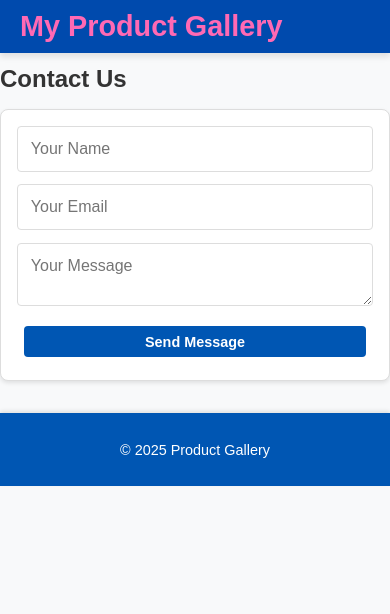
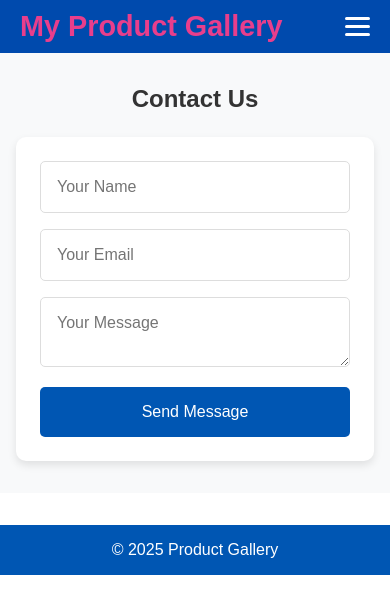
Before and after one commit to daliatawalbeh0/Softwie, a website: page Frontend/contact.html in a window 390 px wide. Drawn offline with Linux system fonts and the light colour scheme; no server answers.

Commit message:
fix the contact and about style

```diff
--- /dev/null
+++ b/Frontend/about.css
@@ -0,0 +1,115 @@
+/* General Reset */
+* {
+    margin: 0;
+    padding: 0;
+    box-sizing: border-box;
+    font-family: Arial, sans-serif;
+  }
+
+  /* Navbar Styling */
+  .navbar {
+    display: flex;
+    justify-content: space-between;
+    align-items: center;
+    padding: 1rem 2rem;
+    background-color: #0056b3;
+    color: white;
+  }
+
+  .navbar .logo {
+    font-size: 1.8rem;
+    font-weight: bold;
+    color: #e83e8c;
+  }
+
+  .nav-links {
+    list-style: none;
+    display: flex;
+    gap: 1.5rem;
+  }
+
+  .nav-links a {
+    text-decoration: none;
+    color: white;
+    font-size: 1rem;
+  }
+
+  .nav-links .active {
+    font-weight: bold;
+    text-decoration: underline;
+    color: #e83e8c;
+  }
+
+  .hamburger {
+    display: none;
+    flex-direction: column;
+    gap: 0.3rem;
+    cursor: pointer;
+  }
+
+  .hamburger span {
+    width: 25px;
+    height: 3px;
+    background-color: white;
+  }
+
+  /* About Us Section */
+  main {
+    padding: 3rem 1rem;
+    background-color: #f8f9fa;
+    text-align: center;
+  }
+
+  h2 {
+    font-size: 2.5rem;
+    margin-bottom: 1.5rem;
+    color: #333;
+  }
+
+  p {
+    font-size: 1.2rem;
+    color: #ffffff;
+    line-height: 1.8;
+    max-width: 800px;
+    margin: 0 auto;
+  }
+
+  /* Footer */
+  footer {
+    background-color: #0056b3;
+    color: white;
+    text-align: center;
+    padding: 1rem 0;
+    margin-top: 2rem;
+  }
+
+  /* Responsive Design */
+  @media (max-width: 768px) {
+    .nav-links {
+      display: none;
+      flex-direction: column;
+      background-color: #0056b3;
+      position: absolute;
+      top: 60px;
+      right: 0;
+      width: 100%;
+      padding: 1rem 0;
+    }
+
+    .nav-links.active {
+      display: flex;
+    }
+
+    .hamburger {
+      display: flex;
+    }
+
+    h2 {
+      font-size: 2rem;
+    }
+
+    p {
+      font-size: 1rem;
+      padding: 0 1rem;
+    }
+  }
--- /dev/null
+++ b/Frontend/contact.css
@@ -0,0 +1,180 @@
+/* General Reset */
+* {
+    margin: 0;
+    padding: 0;
+    box-sizing: border-box;
+    font-family: Arial, sans-serif;
+  }
+
+
+/* Header Styling */
+header {
+    background-color: #004aad;
+    padding: 10px 20px;
+    color: white;
+    box-shadow: 0 4px 6px rgba(0, 0, 0, 0.1);
+}
+
+.navbar {
+    display: flex;
+    justify-content: space-between;
+    align-items: center;
+    flex-wrap: wrap; /* Ensure items wrap on smaller screens */
+}
+
+.logo {
+    font-size: 1.8rem;
+    font-weight: bold;
+    color: #e83e8c;
+}
+
+.nav-links {
+    list-style: none;
+    display: flex;
+    gap: 1.5rem;
+}
+
+.nav-links a {
+    text-decoration: none;
+    color: white;
+    font-weight: bold;
+    transition: color 0.3s;
+}
+
+.nav-links a:hover,
+.nav-links a.active {
+    color: #e83e8c;
+}
+
+/* Hamburger Menu (Shown on smaller screens) */
+.hamburger {
+    display: none;
+    flex-direction: column;
+    gap: 5px;
+    cursor: pointer;
+}
+
+.hamburger span {
+    width: 25px;
+    height: 3px;
+    background: white;
+    border-radius: 5px;
+}
+
+/* Responsive Nav */
+@media (max-width: 768px) {
+    .nav-links {
+        display: none;
+        flex-direction: column;
+        background-color: #0056b3;
+        position: absolute;
+        top: 60px;
+        right: 0;
+        width: 100%;
+        text-align: center;
+        padding: 1em 0;
+    }
+
+    .nav-links.active {
+        display: flex;
+    }
+
+    .hamburger {
+        display: flex;
+    }
+}
+
+
+  /* Contact Section */
+  main {
+    padding: 2rem 1rem;
+    background-color: #f8f9fa;
+    text-align: center;
+  }
+
+  h2 {
+    font-size: 2rem;
+    margin-bottom: 1.5rem;
+    color: #333;
+  }
+
+  form {
+    max-width: 500px;
+    margin: 0 auto;
+    background-color: white;
+    padding: 2rem;
+    border-radius: 10px;
+    box-shadow: 0 4px 8px rgba(0, 0, 0, 0.1);
+  }
+
+  form input,
+  form textarea {
+    width: 100%;
+    padding: 1rem;
+    margin-bottom: 1rem;
+    border: 1px solid #ddd;
+    border-radius: 5px;
+    font-size: 1rem;
+  }
+
+  form input:focus,
+  form textarea:focus {
+    outline: none;
+    border-color: #0056b3;
+    box-shadow: 0 0 5px rgba(0, 123, 255, 0.5);
+  }
+
+  form button {
+    width: 100%;
+    padding: 1rem;
+    font-size: 1rem;
+    background-color: #0056b3;
+    color: white;
+    border: none;
+    border-radius: 5px;
+    cursor: pointer;
+    transition: background-color 0.3s ease;
+  }
+
+  form button:hover {
+    background-color: #0056b3;
+  }
+
+  /* Footer */
+  footer {
+    background-color: #0056b3;
+    color: white;
+    text-align: center;
+    padding: 1rem 0;
+    margin-top: 2rem;
+  }
+
+  /* Responsive Styling */
+  @media (max-width: 768px) {
+    .nav-links {
+      display: none;
+      flex-direction: column;
+      background-color: #0056b3;
+      position: absolute;
+      top: 60px;
+      right: 0;
+      width: 100%;
+      padding: 1rem 0;
+    }
+
+    .nav-links.active {
+      display: flex;
+    }
+
+    .hamburger {
+      display: flex;
+    }
+
+    form {
+      padding: 1.5rem;
+    }
+
+    h2 {
+      font-size: 1.5rem;
+    }
+  }
--- a/Frontend/contact.html
+++ b/Frontend/contact.html
@@ -4,7 +4,7 @@
     <meta charset="UTF-8">
     <meta name="viewport" content="width=device-width, initial-scale=1.0">
     <title>Contact - Product Gallery</title>
-    <link rel="stylesheet" href="index.css">
+    <link rel="stylesheet" href="contact.css">
 </head>
 <body>
     <header>
@@ -16,6 +16,11 @@
                 <li><a href="about.html">About Us</a></li>
                 <li><a href="contact.html" class="active">Contact</a></li>
             </ul>
+            <div class="hamburger">
+                <span></span>
+                <span></span>
+                <span></span>
+            </div>
         </nav>
     </header>
     <main>
@@ -32,5 +37,6 @@
     <footer>
         <p>&copy; 2025 Product Gallery</p>
     </footer>
+    <script src="index.js"></script>
 </body>
 </html>
--- a/Frontend/index.css
+++ b/Frontend/index.css
@@ -22,7 +22,7 @@ p {
 
 /* Header Styling */
 header {
-    background-color: #004aad;
+    background-color: #0056b3;
     padding: 10px 20px;
     color: white;
     box-shadow: 0 4px 6px rgba(0, 0, 0, 0.1);
@@ -38,7 +38,7 @@ header {
 .logo {
     font-size: 1.8rem;
     font-weight: bold;
-    color: #ff69b4;
+    color: #e83e8c;
 }
 
 .nav-links {
@@ -56,7 +56,7 @@ header {
 
 .nav-links a:hover,
 .nav-links a.active {
-    color: #ff69b4;
+    color: #e83e8c;
 }
 
 /* Hamburger Menu (Shown on smaller screens) */
@@ -79,7 +79,7 @@ header {
     .nav-links {
         display: none;
         flex-direction: column;
-        background-color: #004aad;
+        background-color: #0056b3;
         position: absolute;
         top: 60px;
         right: 0;
--- a/Frontend/index.js
+++ b/Frontend/index.js
@@ -25,7 +25,12 @@ const fetchProducts = () => {
 
 
 fetchProducts();
+const hamburger = document.querySelector(".hamburger");
+const navLinks = document.querySelector(".nav-links");
 
+hamburger.addEventListener("click", () => {
+    navLinks.classList.toggle("active");
+});
 // Add Product
 document.querySelector("#productForm").addEventListener("submit", (e) => {
     e.preventDefault();
@@ -84,11 +89,3 @@ document.querySelector("#editForm").addEventListener("submit", (e) => {
         document.querySelector(".edit-product").style.display = "none";
     });
 });
-
-
-const hamburger = document.querySelector(".hamburger");
-const navLinks = document.querySelector(".nav-links");
-
-hamburger.addEventListener("click", () => {
-    navLinks.classList.toggle("active");
-});
--- a/Frontend/products.css
+++ b/Frontend/products.css
@@ -14,7 +14,7 @@ body {
 
 /* Header Styling */
 header {
-    background-color: #004aad;
+    background-color: #0056b3;
     padding: 10px 20px;
     color: white;
     box-shadow: 0 4px 6px rgba(0, 0, 0, 0.1);
@@ -30,7 +30,7 @@ header {
 .logo {
     font-size: 1.8rem;
     font-weight: bold;
-    color: #ff69b4;
+    color: #e83e8c;
 }
 
 .nav-links {
@@ -48,7 +48,7 @@ header {
 
 .nav-links a:hover,
 .nav-links a.active {
-    color: #ff69b4;
+    color: #e83e8c;
 }
 
 /* Hamburger Menu (Shown on smaller screens) */
@@ -71,7 +71,7 @@ header {
     .nav-links {
         display: none;
         flex-direction: column;
-        background-color: #004aad;
+        background-color: #0056b3;
         position: absolute;
         top: 60px;
         right: 0;
@@ -94,7 +94,7 @@ header {
     text-align: center;
     margin: 20px 0;
     font-size: 2rem;
-    color: #004aad;
+    color: #0056b3;
 }
 
 /* Product Gallery Styling */
@@ -131,7 +131,7 @@ header {
 
 .product h3 {
     font-size: 1.2rem;
-    color: #004aad;
+    color: #0056b3;
     margin-bottom: 10px;
 }
 
@@ -153,12 +153,12 @@ button {
 }
 
 button:first-of-type {
-    background-color: #ff69b4;
+    background-color: #e83e8c;
     color: white;
 }
 
 button:last-of-type {
-    background-color: #004aad;
+    background-color: #0056b3;
     color: white;
 }
 
@@ -168,12 +168,13 @@ button:hover {
 
 /* Footer */
 footer {
-    background-color: #004aad;
+    text-align: center;
+    padding: 1.5em;
+    background-color: #0056b3;
     color: white;
-    text-align: center;
-    padding: 10px 0;
-    font-size: 0.9rem;
-    margin-top: 20px;
+    font-size: 0.9em;
+    margin-top: 2rem;
+    box-shadow: 0 -2px 4px rgba(0, 0, 0, 0.1);
 }
 
 /* Responsive Adjustments for Smaller Screens */
@@ -280,5 +281,5 @@ footer {
 }
 
 #submit-payment:hover {
-    background-color: #003f7f;
+    background-color: #0056b3;
 }
```
Also changed, not shown: Frontend/about.html (+8 -2 lines), Frontend/products.js (+9 -0 lines).
